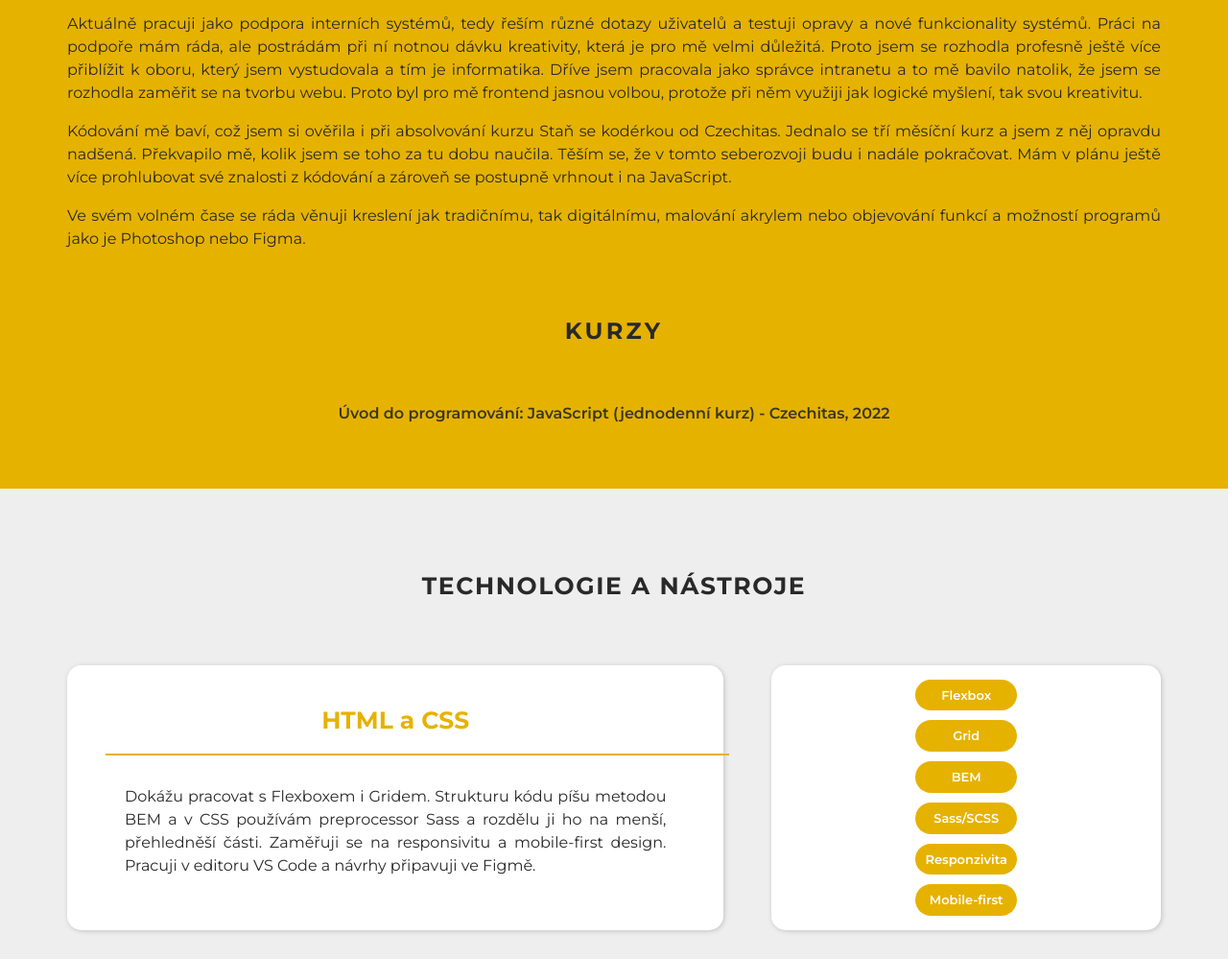
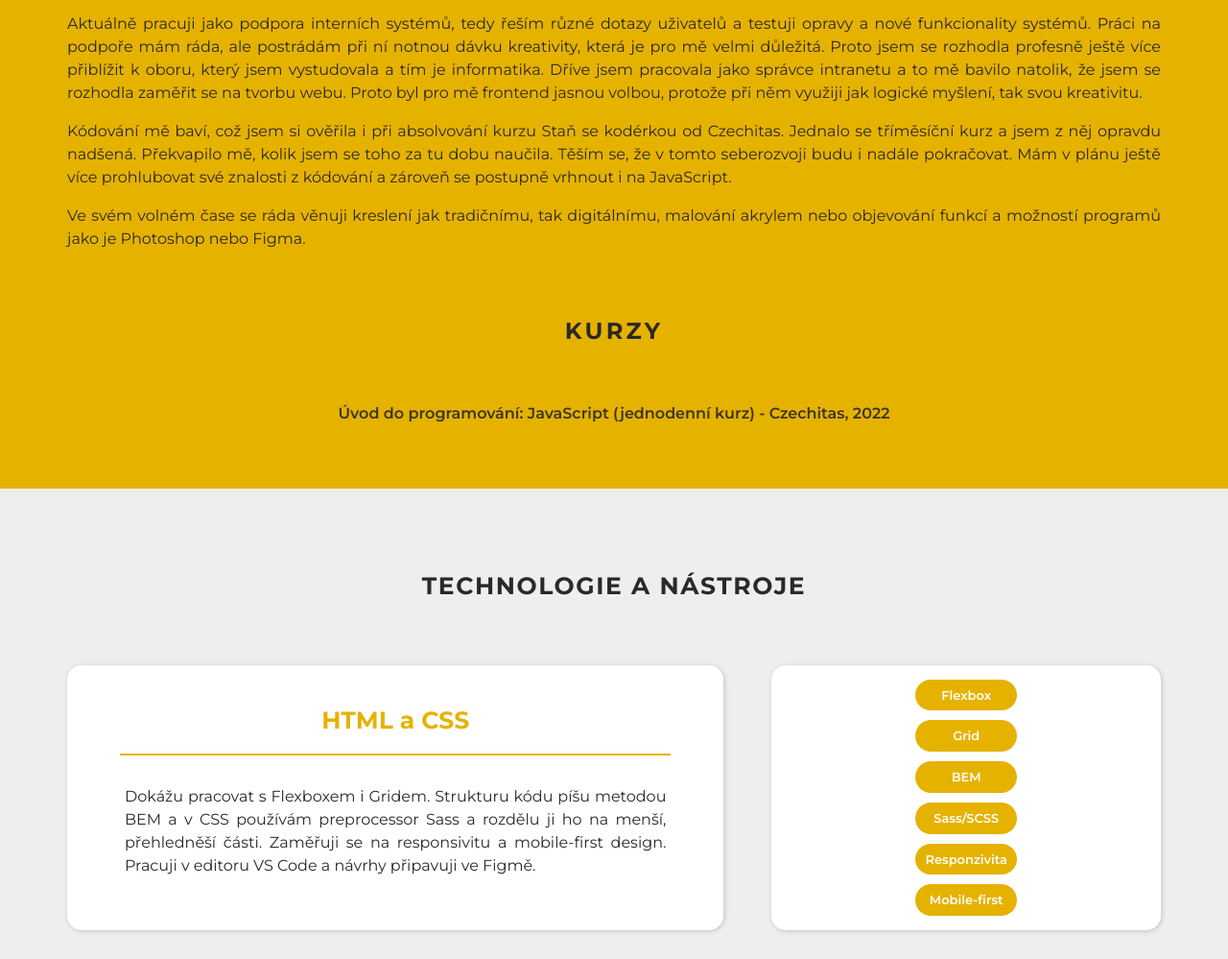
Before and after one commit to MijaHinn/portfolio, an Eleventy site: page index.html in a window 1280 px wide. Shown: the part 1090-2089 px from the top of the page at 96% size. Built offline with nearby package versions, Linux system fonts and the light colour scheme; Eleventy itself is replaced by a stand-in of ours; files that its build step writes are made by us from their sources.

Commit message:
Úprava kódu

```diff
--- a/index.html
+++ b/index.html
@@ -34,7 +34,7 @@ title: Portfolio
                     Proto byl pro mě frontend jasnou volbou, protože při něm využiji jak logické myšlení, tak svou kreativitu.
                 </p>
 
-                <p class="about__text">Kódování mě baví, což jsem si ověřila i při absolvování kurzu Staň se kodérkou od Czechitas. Jednalo se tří měsíční kurz a jsem z něj opravdu nadšená. Překvapilo mě, kolik jsem se toho za tu dobu naučila.
+                <p class="about__text">Kódování mě baví, což jsem si ověřila i při absolvování kurzu Staň se kodérkou od Czechitas. Jednalo se tříměsíční kurz a jsem z něj opravdu nadšená. Překvapilo mě, kolik jsem se toho za tu dobu naučila.
                     Těším se, že v tomto seberozvoji budu i nadále pokračovat. Mám v plánu ještě více prohlubovat své znalosti z kódování a zároveň se postupně vrhnout i na JavaScript.
                 </p>
 
--- a/scss/_main.scss
+++ b/scss/_main.scss
@@ -87,7 +87,7 @@
                 content: '';
                 position: absolute;
                 background-color: colors.$primary-c;
-                width: 300px;
+                width: 90%;
                 height: 2px;
                 left: 0;
                 right: 0;
@@ -172,7 +172,7 @@
             font-size: 25px;
 
             &::after {
-                width: 450px;
+                width: 95%;
                 bottom: 10px;
             }
         }
@@ -220,7 +220,6 @@
             padding-bottom: 30px;
 
             &::after {
-                width: 650px;
                 bottom: 15px;
             }
         }
```
Also changed, not shown: css/style.css, 1 other file.
